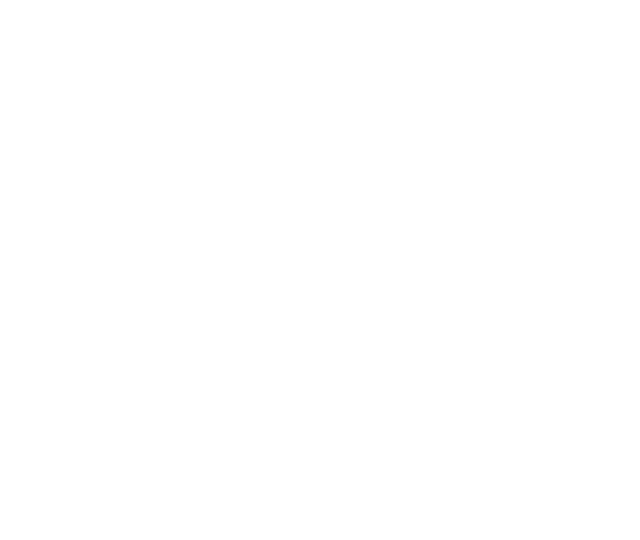
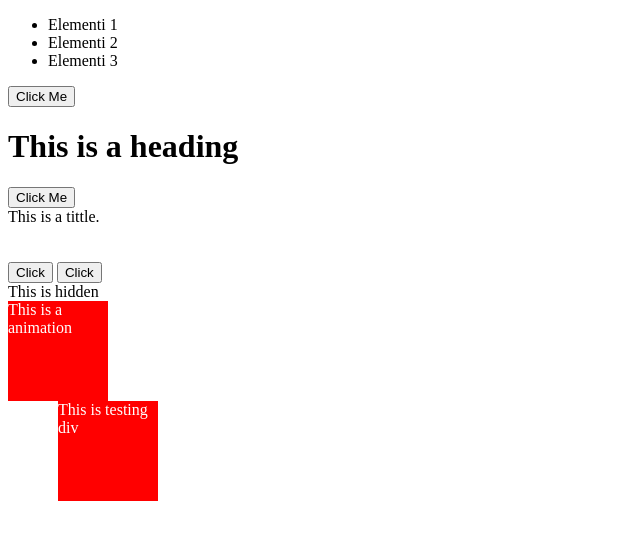
Before and after one commit to Gertinjo/lesson-36, a plain HTML site: page index.html in a window 1280 px wide. Shown: the whole page, without its empty margins (0-640 px from the left). Drawn offline with nearby package versions, Linux system fonts and the light colour scheme.

Commit message:
last part

```diff
--- a/css/style.css
+++ b/css/style.css
@@ -0,0 +1,21 @@
+.clicked {
+    height: 150px;
+    width: 150px;
+    background-color: antiquewhite;
+    padding: 15px;
+}
+#square {
+    height: 100px;
+    width: 100px;
+    background-color: red;
+    color: white;
+}
+.testing {
+    height: 100px;
+    width: 100px;
+    left: 50px;
+    right: 50px;
+    position: relative;
+    background: red;
+    color: white;
+}
--- a/index.html
+++ b/index.html
@@ -8,7 +8,45 @@
 </head>
 <body>
 
+    <ul>
+        <li>Elementi 1</li>
+        <li>Elementi 2</li>
+        <li>Elementi 3</li>
+    </ul>
 
-<script src="main.js"></script>
+
+
+    <button id="btn">Click Me</button>
+    <h1 id="h1">This is a heading</h1>
+    <button id="btn2">Click Me</button>
+
+
+
+    <div id="Mydiv">
+        <span title="Mytitle">This is a tittle.</span>
+    </div>
+    <br>
+    <br>
+
+    <button id="btn3">Click</button>
+    <button id="btn4">Click</button>
+
+    <div class="hidden">
+        This is hidden
+    </div>
+
+    <div id="square">
+        This is a animation
+    </div>
+
+    <div class="testing">
+        This is testing div
+    </div>
+
+
+
+
+    <script src="https://code.jquery.com/jquery-3.7.1.js" integrity="sha256-eKhayi8LEQwp4NKxN+CfCh+3qOVUtJn3QNZ0TciWLP4=" crossorigin="anonymous"></script>
+    <script src="main.js"></script>
 </body>
 </html>
--- a/main.js
+++ b/main.js
@@ -0,0 +1,20 @@
+// $(window).ready(function() {
+//     alert("Its working")
+// })
+
+
+// $('#hidden')
+// $('#testing')
+// $('.square')
+
+$('li').click(function() {
+    alert('Clicked');
+})
+
+$('#btn').click(function(){
+    $('#h1').text("Extra Text");
+    $('#h1').append(" One");
+})
+$('#btn2').on('click', function(){
+    console.log("Second Button ");
+})
```
